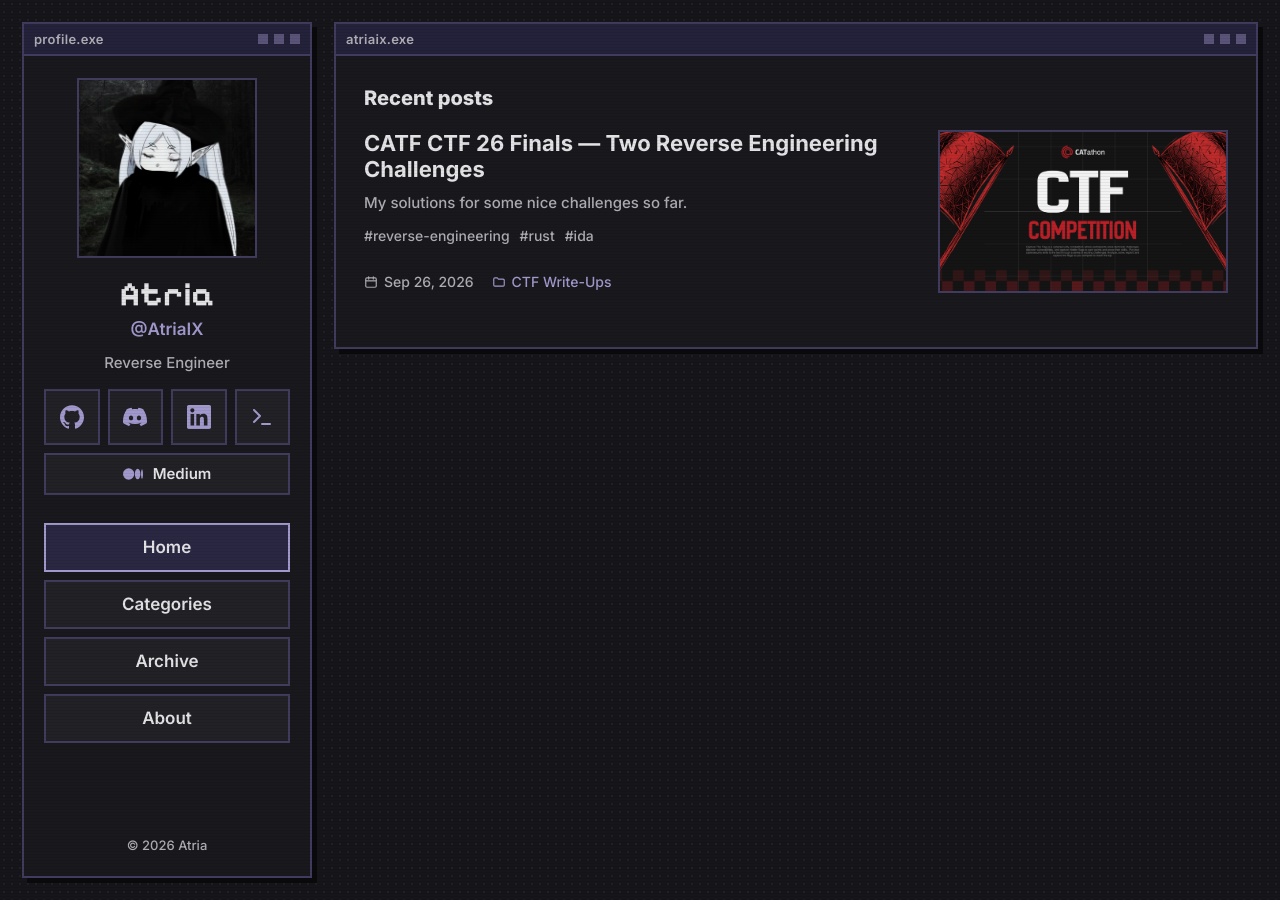
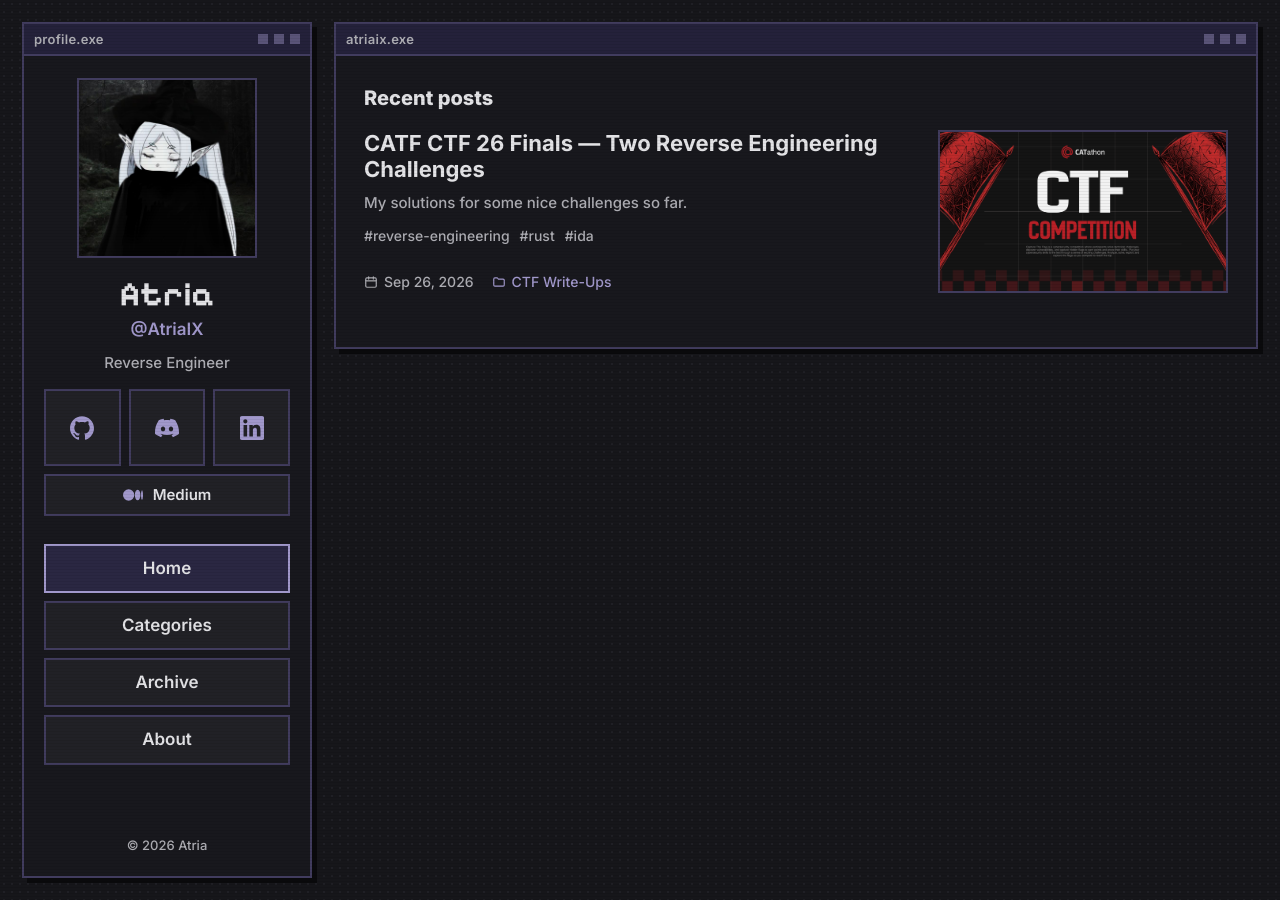
Before and after one commit to AtriaIX/atriaix.github.io, a Jekyll site: the page built from index.html, in a window 1280 px wide. Built offline with Jekyll 4.4.1, drawn with Linux system fonts in a browser that asks for light colours.

Commit message:
Remove pwn.college link from sidebar

```diff
--- a/_includes/sidebar.html
+++ b/_includes/sidebar.html
@@ -30,15 +30,6 @@
     {% if site.social.linkedin and site.social.linkedin != "" %}
     <a href="{{ site.social.linkedin }}" title="LinkedIn" target="_blank" rel="me noopener">
       <svg width="20" height="20" viewBox="0 0 24 24" fill="currentColor"><path d="M20.447 20.452h-3.554v-5.569c0-1.328-.027-3.037-1.852-3.037-1.853 0-2.136 1.445-2.136 2.939v5.667H9.351V9h3.414v1.561h.046c.477-.9 1.637-1.85 3.37-1.85 3.601 0 4.267 2.37 4.267 5.455v6.286zM5.337 7.433c-1.144 0-2.063-.926-2.063-2.065 0-1.138.92-2.063 2.063-2.063 1.14 0 2.064.925 2.064 2.063 0 1.139-.925 2.065-2.064 2.065zm1.782 13.019H3.555V9h3.564v11.452zM22.225 0H1.771C.792 0 0 .774 0 1.729v20.542C0 23.227.792 24 1.771 24h20.451C23.2 24 24 23.227 24 22.271V1.729C24 .774 23.2 0 22.222 0h.003z"/></svg>
-    </a>
-    {% endif %}
-    {% if site.social.pwncollege and site.social.pwncollege != "" %}
-    <a href="{{ site.social.pwncollege }}" title="pwn.college" aria-label="pwn.college" target="_blank" rel="me noopener">
-      {% if site.social.pwncollege_icon and site.social.pwncollege_icon != "" %}
-      <img src="{{ site.social.pwncollege_icon | relative_url }}" alt="">
-      {% else %}
-      <svg viewBox="0 0 24 24" fill="none" stroke="currentColor" stroke-width="2" stroke-linecap="round" stroke-linejoin="round"><path d="M4 17l6-6-6-6"/><path d="M12 19h8"/></svg>
-      {% endif %}
     </a>
     {% endif %}
     {% if site.social.medium and site.social.medium != "" %}
```
